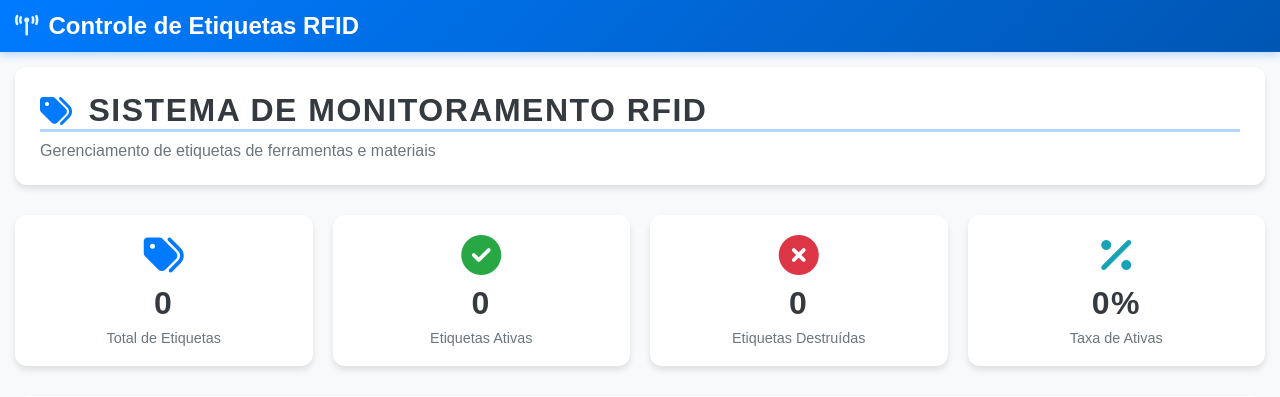
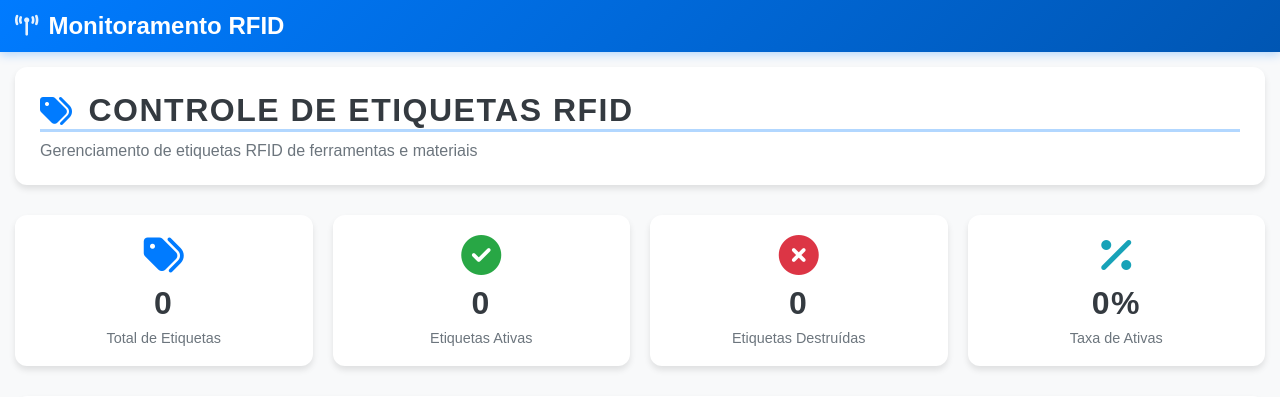
Before and after one commit to TCE-Manutencao-Predial/RFID, a Flask app: page /RFID/ in a window 1280 px wide. Shown: the top 397 px of the page. Run offline with Flask 3, Linux system fonts and the light colour scheme; data that the repository does not hold is empty.

Commit message:
Renomeando títulos

```diff
--- a/app/templates/controle_etiquetas.html
+++ b/app/templates/controle_etiquetas.html
@@ -2,7 +2,7 @@
 <html lang="pt-BR">
 <head>
     <meta charset="UTF-8">
-    <title>Controle de Etiquetas RFID</title>
+    <title>Sistema de monitoramento RFID</title>
     <meta name="viewport" content="width=device-width, initial-scale=1.0">
 
     <!-- CSS Base -->
@@ -24,7 +24,7 @@
         <nav class="rfid-custom-nav">
             <h1 class="rfid-system-title">
                 <i class="fas fa-broadcast-tower"></i>
-                Controle de Etiquetas RFID
+                Monitoramento RFID
             </h1>
         </nav>
     </div>
@@ -34,9 +34,9 @@
         <div class="rfid-page-header">
             <h1 class="rfid-page-title">
                 <i class="fas fa-tags"></i>
-                Sistema de Monitoramento RFID
+                Controle de Etiquetas RFID
             </h1>
-            <p class="rfid-page-subtitle">Gerenciamento de etiquetas de ferramentas e materiais</p>
+            <p class="rfid-page-subtitle">Gerenciamento de etiquetas RFID de ferramentas e materiais</p>
         </div>
 
         <!-- Estatísticas -->
```
